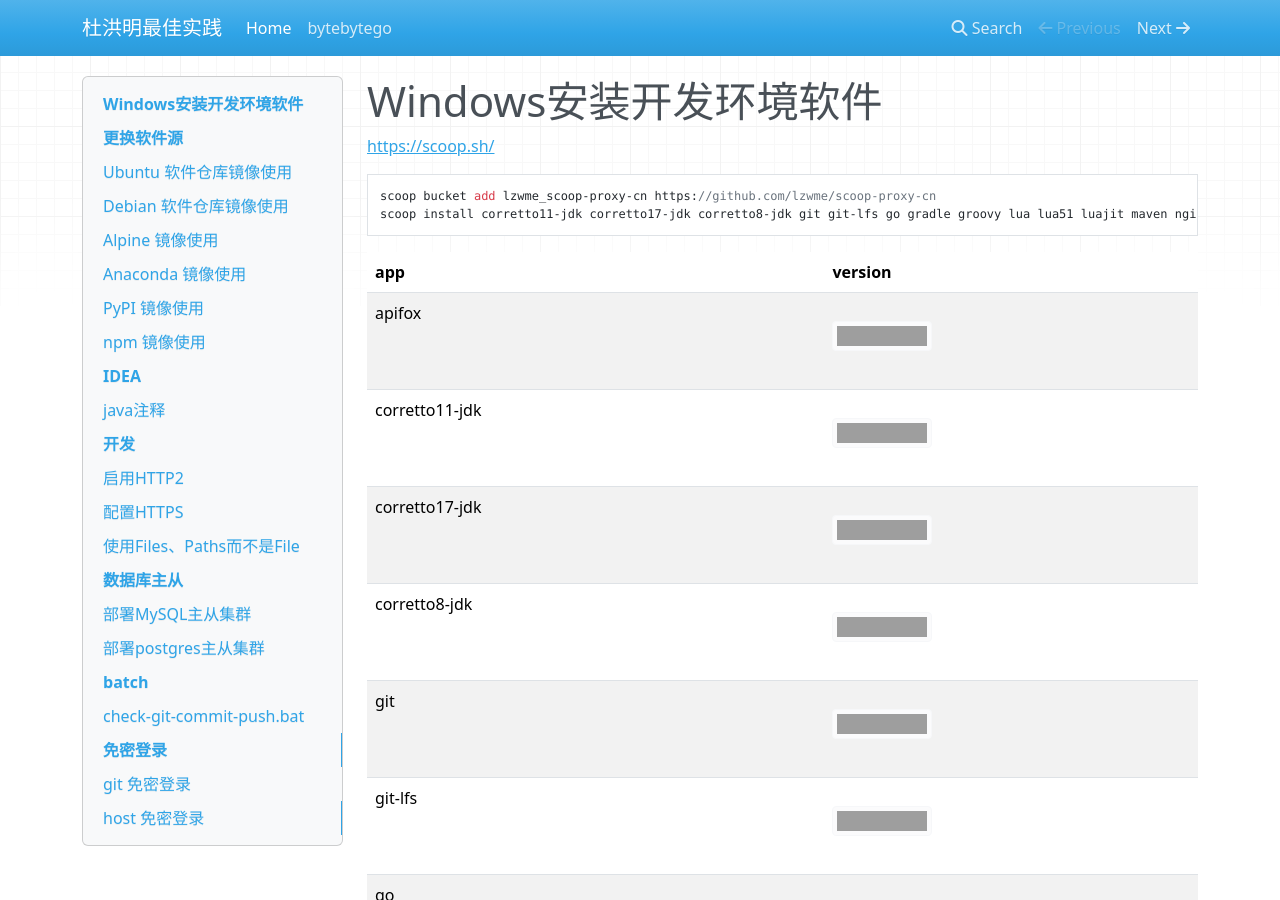
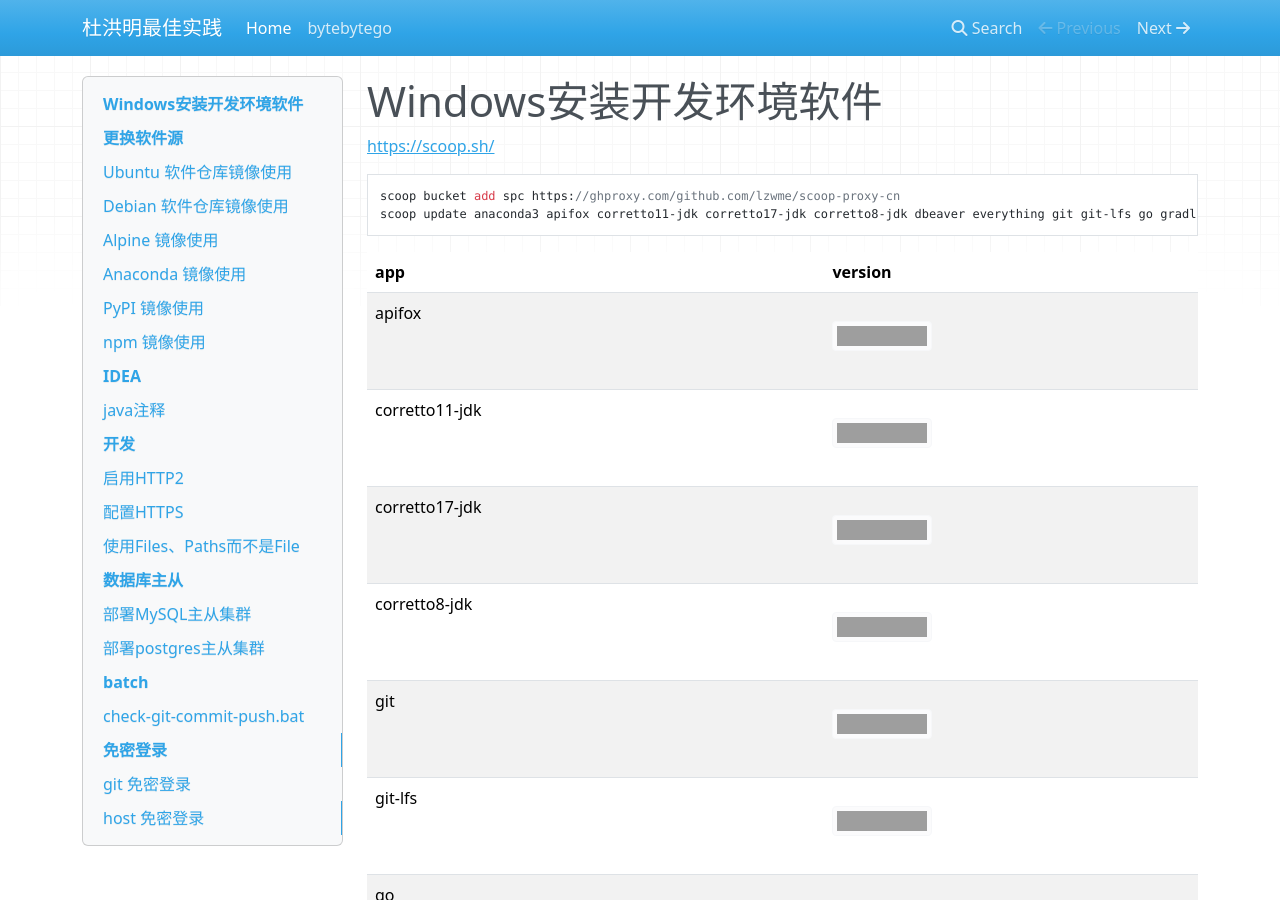
Before and after one commit to duhongming1990/duhongming1990.github.io, an MkDocs documentation site: the page built from docs/index.md, in a window 1280 px wide and 900 px high, cut to the strip 0-900 px from the top of the window. Built offline with MkDocs 1.6.1, drawn with Linux system fonts in a browser that asks for light colours; nearby versions of some CDN libraries; grey boxes are pictures that could not be loaded.

Commit message:
modify scoop

````diff
--- a/docs/index.md
+++ b/docs/index.md
@@ -4,8 +4,8 @@
 [https://scoop.sh/](https://scoop.sh/)
 
 ```
-scoop bucket add lzwme_scoop-proxy-cn https://github.com/lzwme/scoop-proxy-cn
-scoop install corretto11-jdk corretto17-jdk corretto8-jdk git git-lfs go gradle groovy lua lua51 luajit maven nginx openresty openssl python python310 python38 python39 scala sslscan visualvm notepadplusplus apifox
+scoop bucket add spc https://ghproxy.com/github.com/lzwme/scoop-proxy-cn
+scoop update anaconda3 apifox corretto11-jdk corretto17-jdk corretto8-jdk dbeaver everything git git-lfs go gradle groovy keepass lua lua51 luajit maven mobaxterm nginx notepadplusplus openresty openssl python python310 python38 python39 scala sourcetree sslscan virtualbox-np visualvm
 ```
 
 | app             | version                                                                                        |
````
